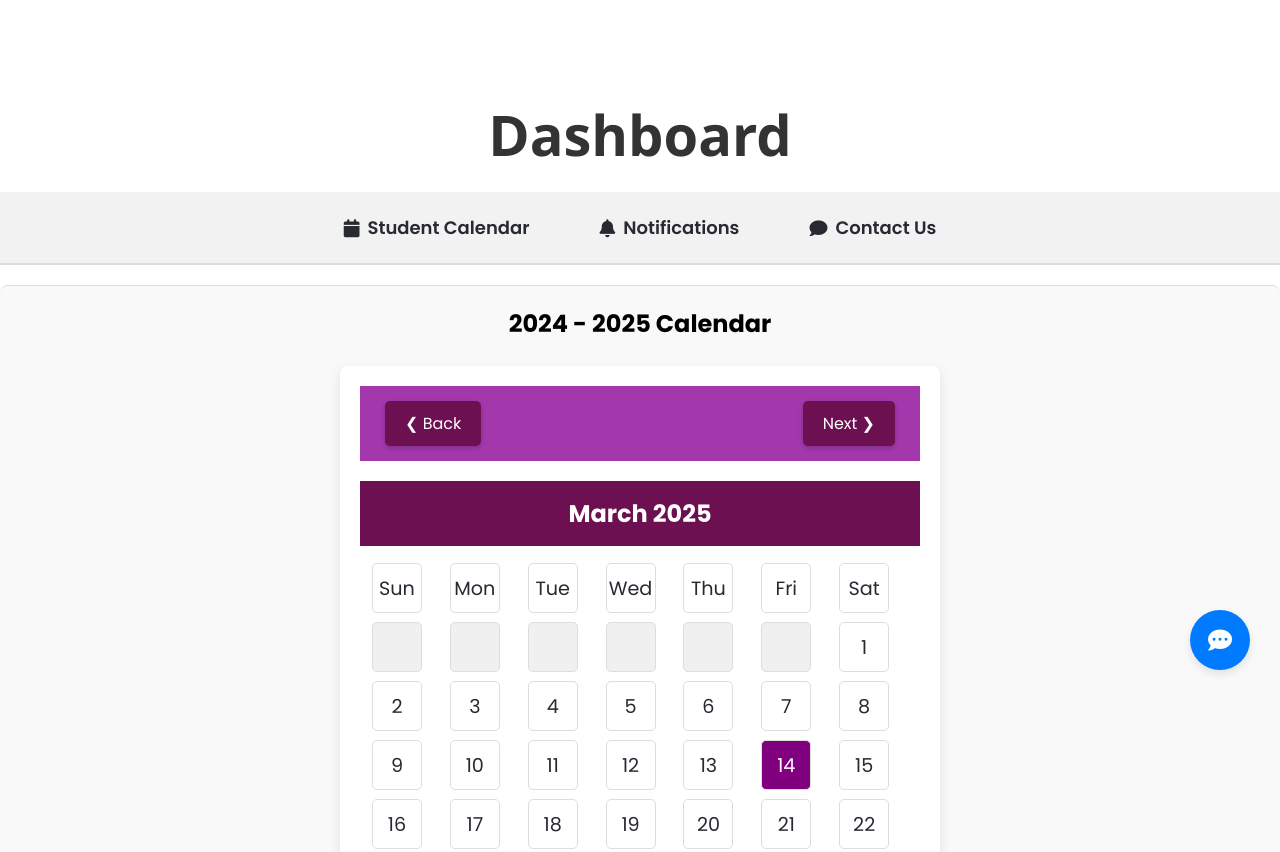
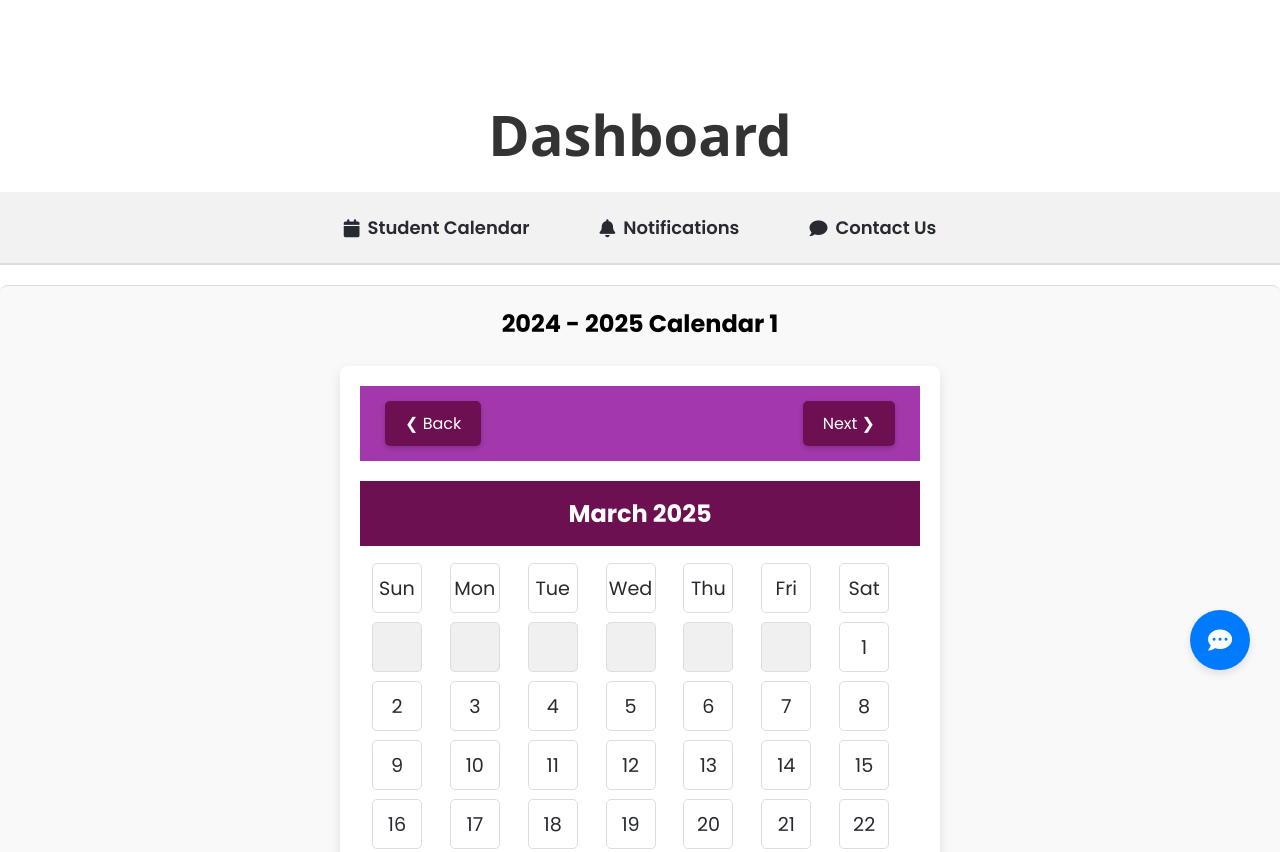
Before and after one commit to ccsa-bpa25/vercel, a website: page public/dashboard.html in a window 1280 px wide. Shown: the part 100-952 px from the top of the page. Drawn offline with nearby package versions, Linux system fonts and the light colour scheme; no server answers.

Commit message:
Update dashboard.html

```diff
--- a/public/dashboard.html
+++ b/public/dashboard.html
@@ -3,7 +3,8 @@
   <head>
     <title>CCSA BPA | Dashboard</title>
     <link rel="stylesheet" href="style.css" />
-    <script src="calendar.js"></script>
+    <script src="calendar-event.js"></script>
+      <script src="https://cdn.jsdelivr.net/npm/@supabase/supabase-js"></script>
 
     <style>
     @import url("https://fonts.googleapis.com/css2?family=Poppins:ital,wght@0,100;0,200;0,300;0,400;0,500;0,600;0,700;0,800;0,900;1,100;1,200;1,300;1,400;1,500;1,600;1,700;1,800;1,900&display=swap");
@@ -596,7 +597,7 @@ transform: scaleX(0);
       <div class="tab-content" id="studentCalendar" style="display: block;">
         <div class="calendar">
           <div>
-            <h2 style="text-align: center;">2024 - 2025 Calendar</h2>
+            <h2 style="text-align: center;">2024 - 2025 Calendar 1</h2>
             <br>
             <div id="calendar-container">
               <div class="calendar-controls">
@@ -1289,6 +1290,7 @@ console.log("before call");
   document.getElementById('modal-close').addEventListener('click', hideModal);
 </script>
 
+<script src="calendar-event.js"></script>
 
 <link rel="stylesheet" href="https://cdnjs.cloudflare.com/ajax/libs/font-awesome/5.15.3/css/all.min.css">
 
```
